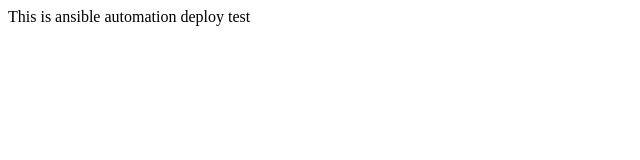
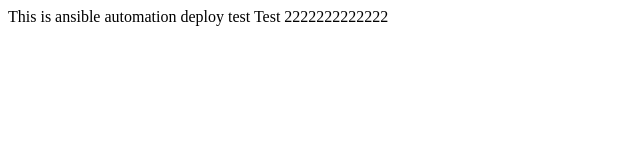
Before and after one commit to yeonkyu-git/base_html_file, a plain HTML site: page index.html in a window 1280 px wide. Shown: the whole page, without its empty margins (0-640 px from the left). Drawn offline with Linux system fonts and the light colour scheme.

Commit message:
commit with ansible

```diff
--- a/index.html
+++ b/index.html
@@ -8,5 +8,6 @@
   </head>
   <body>
 	This is ansible automation deploy test
+	Test 2222222222222
   </body>
 </html>
```
Also changed, not shown: 1 other file.
